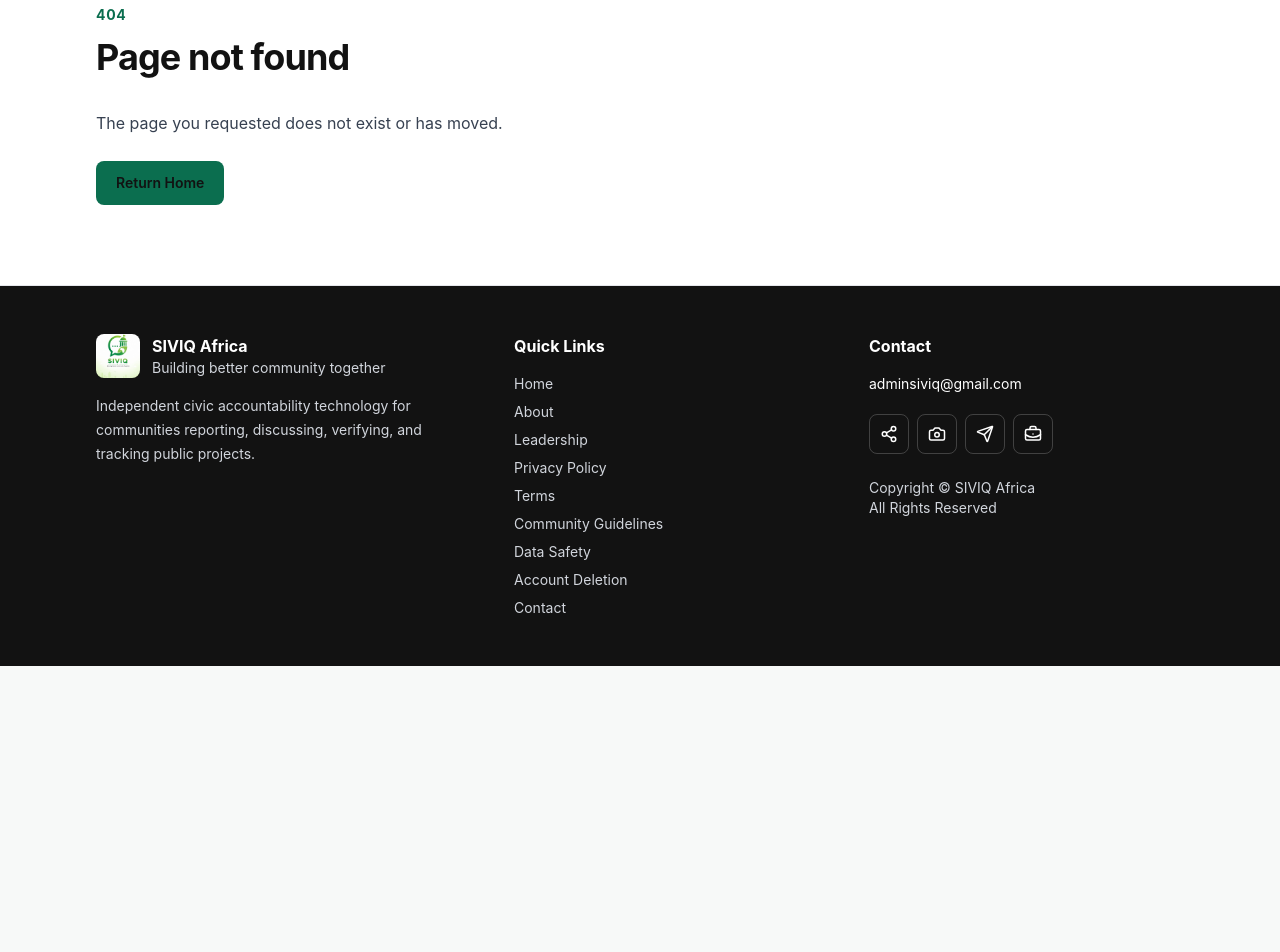
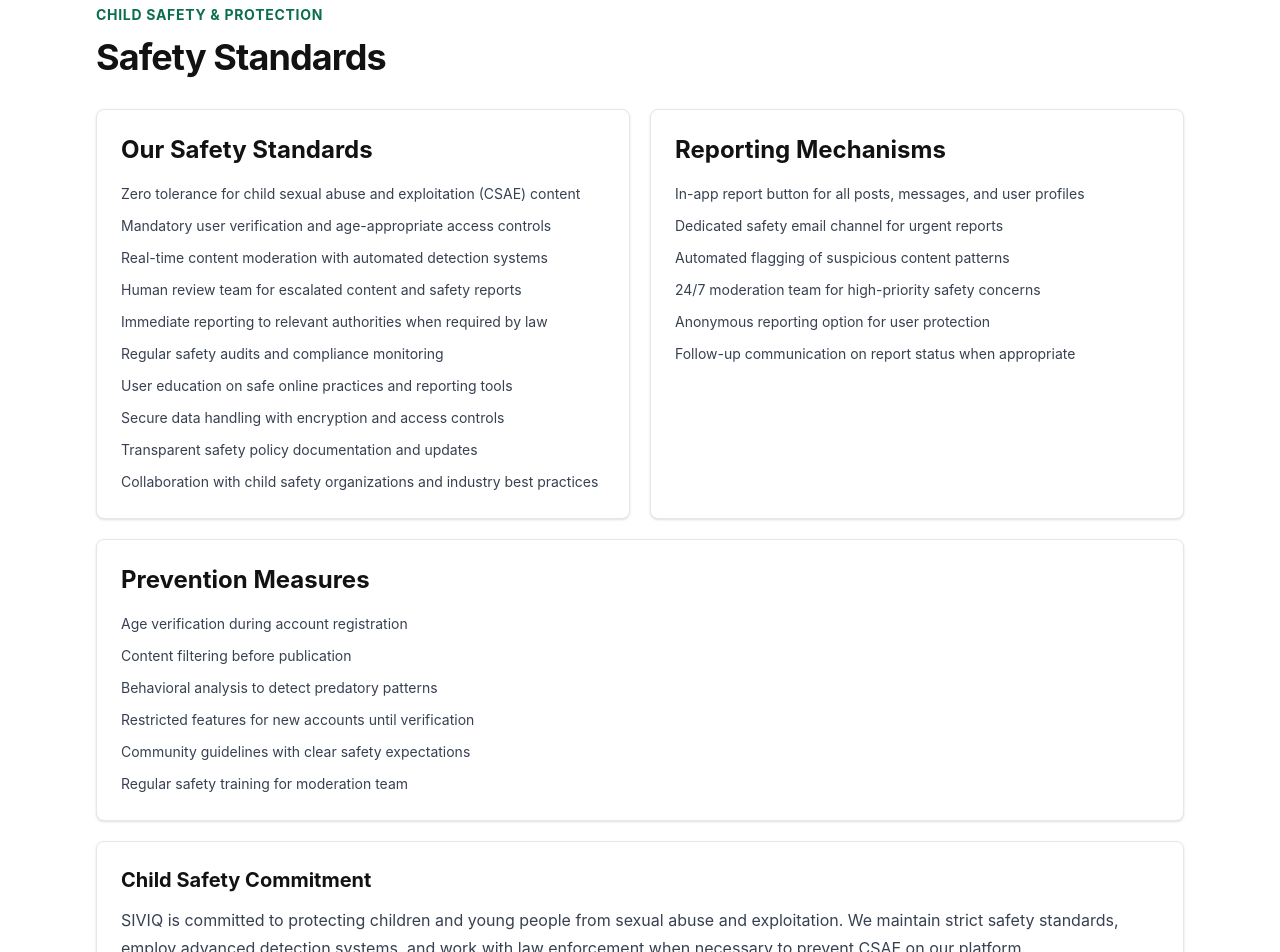
Before and after one commit to gregory656/SIVIQWEBSITE, a React (Vite) app: page /safety-standards in a window 1280 px wide. Shown: the part 140-1092 px from the top of the page. Before the commit the page ends 806 px from the top, so only its background shows below. Built offline with nearby package versions, Linux system fonts and the light colour scheme.

Commit message:
child safety

```diff
--- a/src/app/router.tsx
+++ b/src/app/router.tsx
@@ -10,6 +10,7 @@
 import { MaintenancePage } from '../pages/MaintenancePage'
 import { NotFoundPage } from '../pages/NotFoundPage'
 import { PrivacyPolicyPage } from '../pages/PrivacyPolicyPage'
+import { SafetyStandardsPage } from '../pages/SafetyStandardsPage'
 import { TermsPage } from '../pages/TermsPage'
 
 export function AppRouter() {
@@ -26,6 +27,7 @@
         <Route element={<DataSafetyPage />} path="/data-safety" />
         <Route element={<AccountDeletionPage />} path="/account-deletion" />
         <Route element={<MaintenancePage />} path="/maintenance" />
+        <Route element={<SafetyStandardsPage />} path="/safety-standards" />
         <Route element={<NotFoundPage />} path="*" />
       </Routes>
     </PageShell>
--- a/src/data/site.ts
+++ b/src/data/site.ts
@@ -47,6 +47,7 @@
   { label: 'Leadership', href: '/leadership' },
   { label: 'Privacy Policy', href: '/privacy-policy' },
   { label: 'Terms', href: '/terms' },
+  { label: 'Safety Standards', href: '/safety-standards' },
   { label: 'Contact', href: '/contact' },
 ]
 
@@ -58,6 +59,7 @@
   { label: 'Terms', href: '/terms' },
   { label: 'Community Guidelines', href: '/community-guidelines' },
   { label: 'Data Safety', href: '/data-safety' },
+  { label: 'Safety Standards', href: '/safety-standards' },
   { label: 'Account Deletion', href: '/account-deletion' },
   { label: 'Contact', href: '/contact' },
 ]
--- a/src/pages/PrivacyPolicyPage.tsx
+++ b/src/pages/PrivacyPolicyPage.tsx
@@ -6,7 +6,7 @@
   return (
     <>
       <Seo title="Privacy Policy | SIVIQ Africa" description="SIVIQ Africa Privacy Policy for Play Store, data safety, user rights, and account controls." />
-      <LegalDocument heading="Privacy Policy" lastUpdated="June 4, 2026" sections={privacySections} reviewNote />
+      <LegalDocument heading="Privacy Policy" lastUpdated="June 4, 2026" sections={privacySections} />
     </>
   )
 }
--- /dev/null
+++ b/src/pages/SafetyStandardsPage.tsx
@@ -0,0 +1,90 @@
+import { Card } from '../components/ui/Card'
+import { Section } from '../components/ui/Section'
+import { Seo } from '../components/ui/Seo'
+import { site } from '../data/site'
+
+const safetyStandards = [
+  'Zero tolerance for child sexual abuse and exploitation (CSAE) content',
+  'Mandatory user verification and age-appropriate access controls',
+  'Real-time content moderation with automated detection systems',
+  'Human review team for escalated content and safety reports',
+  'Immediate reporting to relevant authorities when required by law',
+  'Regular safety audits and compliance monitoring',
+  'User education on safe online practices and reporting tools',
+  'Secure data handling with encryption and access controls',
+  'Transparent safety policy documentation and updates',
+  'Collaboration with child safety organizations and industry best practices',
+]
+
+const reportingMechanisms = [
+  'In-app report button for all posts, messages, and user profiles',
+  'Dedicated safety email channel for urgent reports',
+  'Automated flagging of suspicious content patterns',
+  '24/7 moderation team for high-priority safety concerns',
+  'Anonymous reporting option for user protection',
+  'Follow-up communication on report status when appropriate',
+]
+
+const preventionMeasures = [
+  'Age verification during account registration',
+  'Content filtering before publication',
+  'Behavioral analysis to detect predatory patterns',
+  'Restricted features for new accounts until verification',
+  'Community guidelines with clear safety expectations',
+  'Regular safety training for moderation team',
+]
+
+const sections = [
+  ['Child Safety Commitment', 'SIVIQ is committed to protecting children and young people from sexual abuse and exploitation. We maintain strict safety standards, employ advanced detection systems, and work with law enforcement when necessary to prevent CSAE on our platform.'],
+  ['Safety Standards URL', 'Our externally published safety standards against child sexual abuse and exploitation (CSAE) are available at: https://siviq.africa/safety-standards'],
+  ['Contact Information', `For safety-related concerns, reports, or inquiries, contact us at ${site.emails.admin} or ${site.emails.support}. For urgent matters, WhatsApp: ${site.whatsapp}.`],
+  ['Google Play Compliance', 'All apps within social or dating categories must provide published safety standards and contact information to comply with our child safety standards policy. SIVIQ meets these requirements through comprehensive safety documentation and accessible reporting channels.'],
+  ['Data Protection', 'Safety-related data is handled with the highest security standards, following Kenya Data Protection Act 2019 and international best practices for child safety data.'],
+  ['Transparency', 'We publish regular transparency reports on safety actions, content removals, and policy enforcement to maintain accountability with our community.'],
+]
+
+export function SafetyStandardsPage() {
+  return (
+    <>
+      <Seo title="Safety Standards | SIVIQ Africa" description="SIVIQ Africa safety standards for child protection, CSAE prevention, reporting mechanisms, and Google Play compliance." />
+      <Section className="bg-white" eyebrow="Child Safety & Protection" title="Safety Standards">
+        <div className="grid gap-5 lg:grid-cols-2">
+          <Card>
+            <h2 className="text-2xl font-bold text-[#121212]">Our Safety Standards</h2>
+            <ul className="mt-4 grid gap-2 text-sm leading-6 text-[#374151]">
+              {safetyStandards.map((item) => (
+                <li key={item}>{item}</li>
+              ))}
+            </ul>
+          </Card>
+          <Card>
+            <h2 className="text-2xl font-bold text-[#121212]">Reporting Mechanisms</h2>
+            <ul className="mt-4 grid gap-2 text-sm leading-6 text-[#374151]">
+              {reportingMechanisms.map((item) => (
+                <li key={item}>{item}</li>
+              ))}
+            </ul>
+          </Card>
+        </div>
+        <div className="mt-5">
+          <Card>
+            <h2 className="text-2xl font-bold text-[#121212]">Prevention Measures</h2>
+            <ul className="mt-4 grid gap-2 text-sm leading-6 text-[#374151]">
+              {preventionMeasures.map((item) => (
+                <li key={item}>{item}</li>
+              ))}
+            </ul>
+          </Card>
+        </div>
+        <div className="mt-5 grid gap-5">
+          {sections.map(([title, body]) => (
+            <Card key={title}>
+              <h2 className="text-xl font-bold text-[#121212]">{title}</h2>
+              <p className="mt-3 leading-7 text-[#374151]">{body}</p>
+            </Card>
+          ))}
+        </div>
+      </Section>
+    </>
+  )
+}
```
